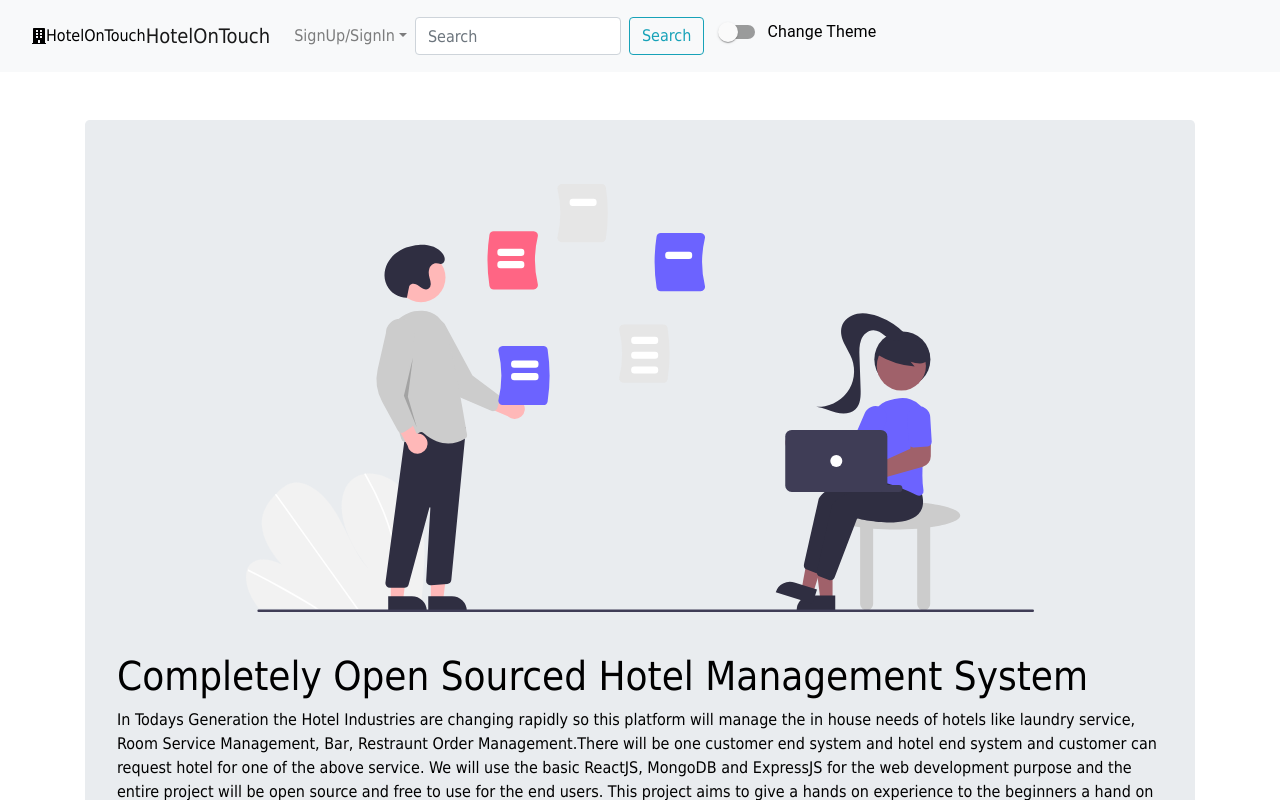
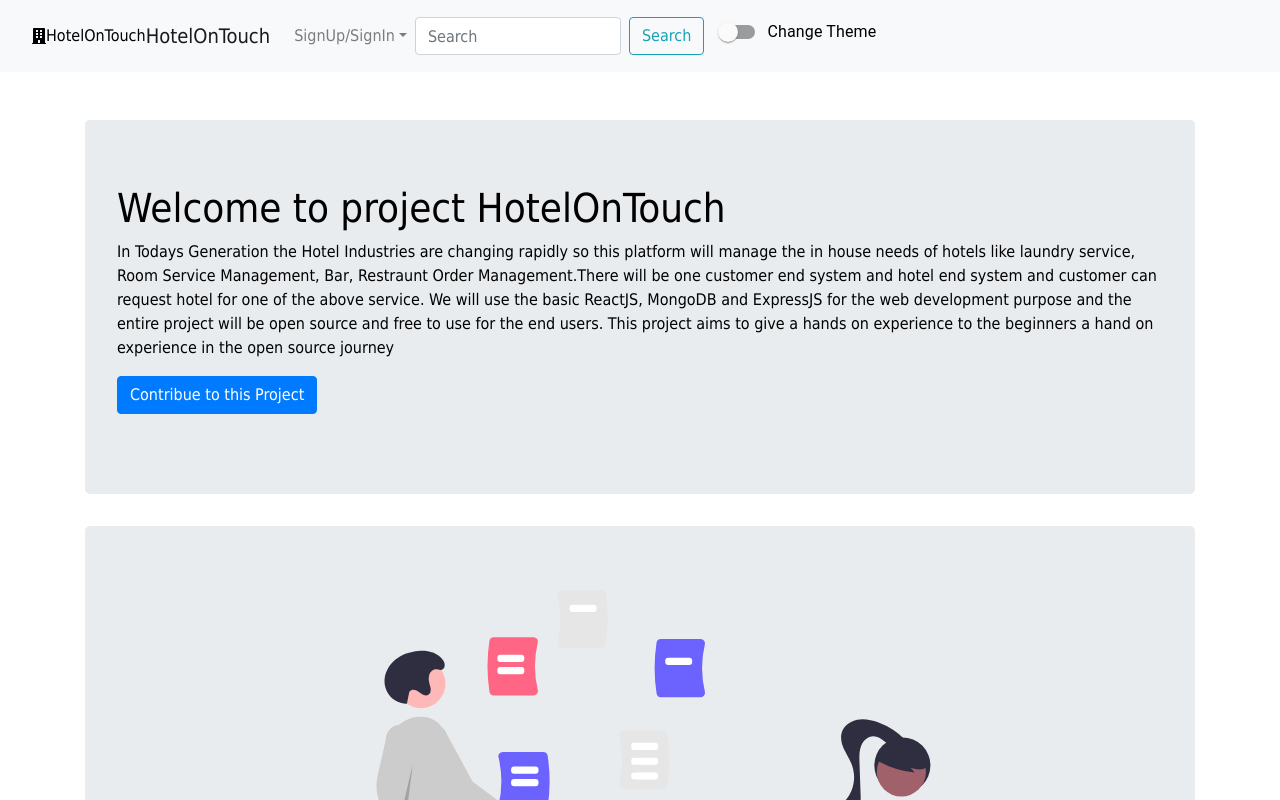
Before and after one commit to ayan-biswas0412/gssoc2021-HotelOnTouch, a React (Create React App) app in the folder hotelontouch/: page / in a window 1280 px wide. Shown: the top 800 px of the page. Built offline with nearby package versions, Linux system fonts and the light colour scheme; no server answers.

Commit message:
Update HomePage.js

```diff
--- a/hotelontouch/src/pages/HomePage.js
+++ b/hotelontouch/src/pages/HomePage.js
@@ -17,6 +17,25 @@ function HomePage() {
     <Container>
       <br />
       <br />
+      <Jumbotron>
+        <h1>Welcome to project HotelOnTouch</h1>
+        <p>
+          In Todays Generation the Hotel Industries are changing rapidly so this
+          platform will manage the in house needs of hotels like laundry
+          service, Room Service Management, Bar, Restraunt Order
+          Management.There will be one customer end system and hotel end system
+          and customer can request hotel for one of the above service. We will
+          use the basic ReactJS, MongoDB and ExpressJS for the web development
+          purpose and the entire project will be open source and free to use for
+          the end users. This project aims to give a hands on experience to the
+          beginners a hand on experience in the open source journey
+        </p>
+        <p>
+          <Button variant='primary' href={projectRepository}>
+            Contribue to this Project
+          </Button>
+        </p>
+      </Jumbotron>
       <SystemFeature />
       <AdminCard />
       <OpenSourceProgramme/>
```
